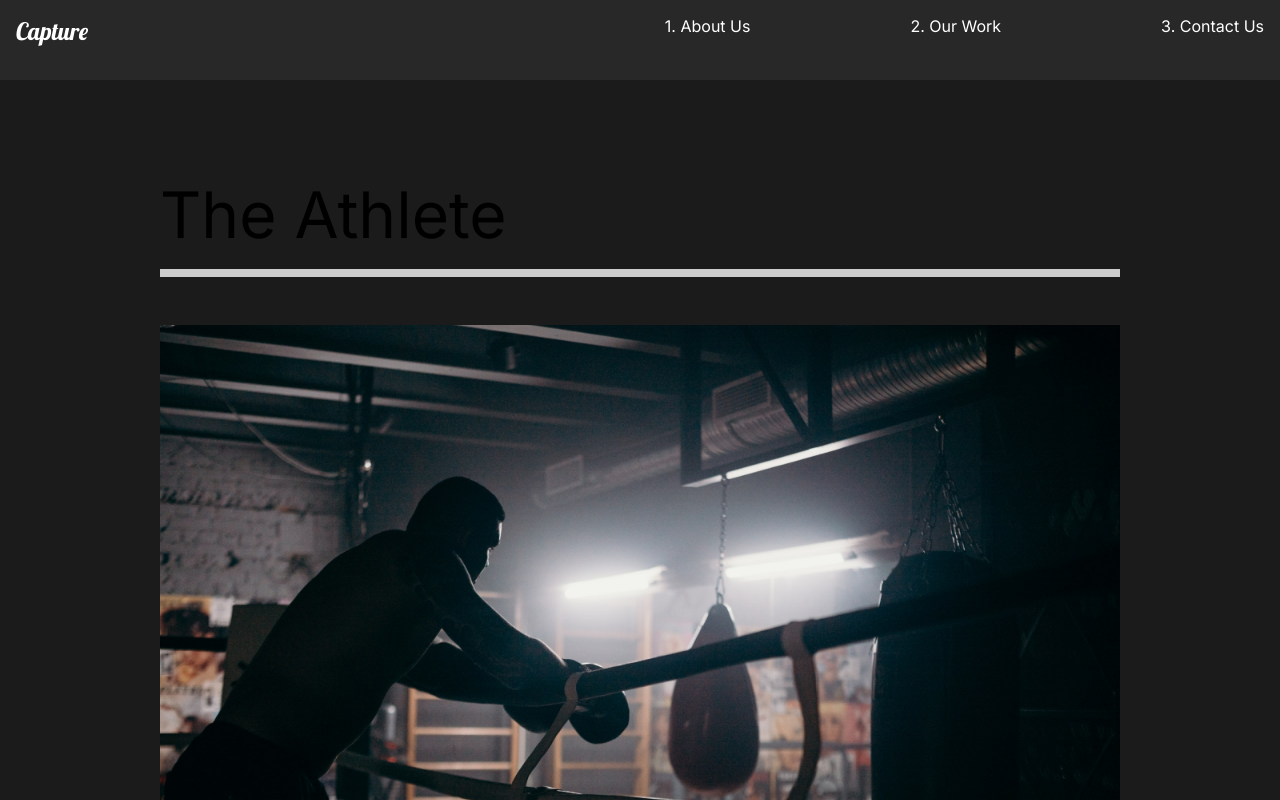
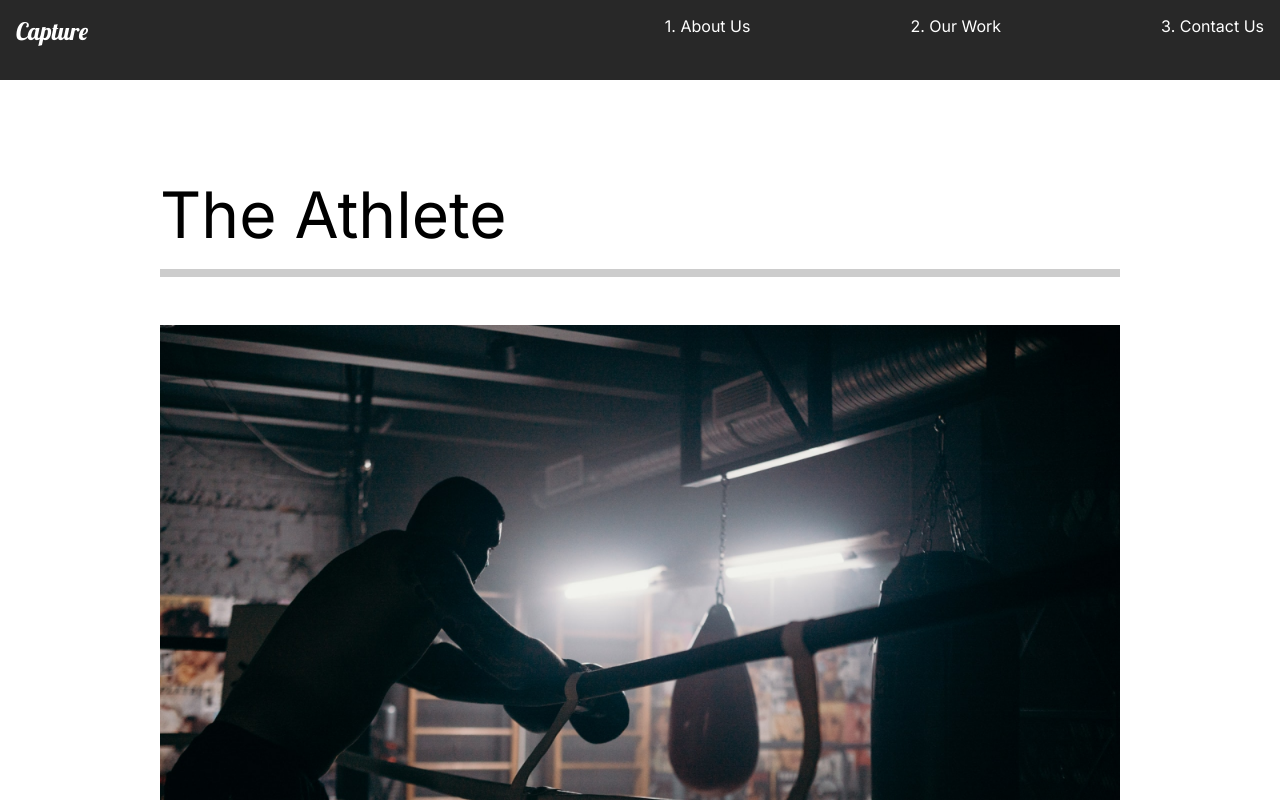
Before and after one commit to edazejnuni/capture, a React (Create React App) app: page /work in a window 1280 px wide. Shown: the top 800 px of the page. Built offline with nearby package versions, Linux system fonts and the light colour scheme.

Commit message:
10. Animation Intro

```diff
--- /dev/null
+++ b/src/Animation.js
@@ -0,0 +1,51 @@
+export const pageAnimation = {
+    hidden:{
+        opacity:0,
+        y:300
+    },
+    show:{
+        opacity:1,
+        y: 0,
+        transition:{
+            duration:1,
+            when:"beforeChildren",
+            staggerChildren:0.25,
+        }
+    },
+    exit:{
+        opacity:0,
+        y:300,
+        transition: {
+            duration:0.5,
+        }
+    }
+}
+
+export const titleAnim ={
+    hidden:{y:200},
+    show:{
+        y:0,
+        transition: {duration:0.75, ease:"easeOut"}
+    }
+}
+
+export const fade = {
+    hidden:{opacity:0},
+    show:{
+        opacity: 1,
+        transition: {ease:"easeOut", duration:0.75}
+    }
+}
+
+export const photoAnim = {
+    hidden :
+    { scale:1.5, opacity: 0},
+    show:{
+        scale: 1,
+        opacity: 1,
+        transition: {
+            ease:'easeOut',
+            duration:0.75
+        }
+    }
+}
--- a/src/App.js
+++ b/src/App.js
@@ -8,15 +8,19 @@ import OurWork from "./pages/OurWork";
 import Nav from "./components/Nav";
 import MovieDetail from "./pages/MovieDetails";
 //Router
-import {Switch, Route} from "react-router-dom";
+import {Switch, Route, useLocation} from "react-router-dom";
+//Animations
+import {AnimatePresence} from 'framer-motion';
 
 function App() {
+  const location = useLocation();
   return (
     <div className="App">
       <header className="App-header">
         <GlobalStyle/>
         <Nav/>
-        <Switch>
+        <AnimatePresence exitBeforeEnter>
+        <Switch location={location} key={location.pathname}>
           <Route path="/" exact>
             <AboutUs/>
           </Route>
@@ -30,6 +34,8 @@ function App() {
             <ContactUS/>
           </Route>
         </Switch>
+        </AnimatePresence>
+
       </header>
     </div>
   );
--- a/src/pages/AboutUs.js
+++ b/src/pages/AboutUs.js
@@ -2,13 +2,17 @@ import React from "react";
 import AboutSection from "../components/AboutSection";
 import FaqSection from "../components/FaqSection";
 import ServicesSection from "../components/ServicesSection";
+
+//Animations
+import {motion} from 'framer-motion';
+import {pageAnimation} from '../Animation'
 const AboutUs = () =>{
     return(
-        <>
+        <motion.div variants={pageAnimation} initial='hidden' animate='show' exit="exit">
             <AboutSection/>
             <ServicesSection/>
             <FaqSection/>
-        </>
+        </motion.div>
     )
 }
 
--- a/src/pages/ContactUs.js
+++ b/src/pages/ContactUs.js
@@ -1,10 +1,12 @@
 import React from "react";
+import { motion } from "framer-motion";
+import { pageAnimation } from "../Animation";
 
 const ContactUS = () => {
     return(
-        <div>
+        <motion.div variants={pageAnimation} initial="hidden" animate="show" exit="exit" style={{background:'#fff'}}>
             <h1>Contact Us</h1>
-        </div>
+        </motion.div>
     )
 }
 
--- a/src/pages/MovieDetails.js
+++ b/src/pages/MovieDetails.js
@@ -2,6 +2,8 @@ import React, {useState, useEffect} from "react";
 import styled from "styled-components";
 import { useHistory } from "react-router-dom";
 import { MovieState } from "../MovieState";
+import { motion } from "framer-motion";
+import { pageAnimation } from "../Animation";
 
 const MovieDetail = () =>{
     const history = useHistory();
@@ -20,7 +22,7 @@ const MovieDetail = () =>{
     return(
         <>
         {movie && (
-            <Details>
+            <Details variants={pageAnimation} initial="hidden" animate="show" exit="exit">
             <Headline>
                 <h2>{movie.title}</h2>
                 <img src={movie.mainImg} alt="movie" />
@@ -39,7 +41,7 @@ const MovieDetail = () =>{
     )
 }
 
-const Details = styled.div`
+const Details = styled(motion.div)`
     color: white;
 `;
 
--- a/src/pages/OurWork.js
+++ b/src/pages/OurWork.js
@@ -6,9 +6,12 @@ import athlete from '../img/athlete-small.png';
 import theracer from '../img/theracer-small.png';
 import goodtimes from '../img/goodtimes-small.png';
 
+//Animations
+import {motion} from 'framer-motion';
+import {pageAnimation} from '../Animation'
 const OurWork = () => {
     return(
-        <Work>
+        <Work variants={pageAnimation} initial="hidden" animate="show" exit="exit" style={{background:'#fff'}}>
             <Movie>
                 <h2>The Athlete</h2>
                 <div className="line"></div>
@@ -32,7 +35,7 @@ const OurWork = () => {
 }
 
 
-const Work= styled.div`
+const Work= styled(motion.div)`
     min-height: 100vh;
     overflow: hidden;
     padding: 5rem 10rem;
```
Also changed, not shown: src/components/AboutSection.js (+11 -8 lines).
